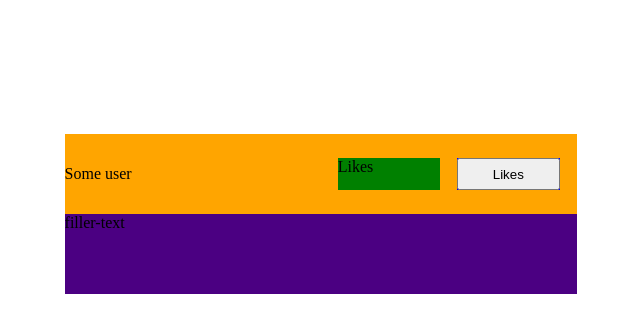
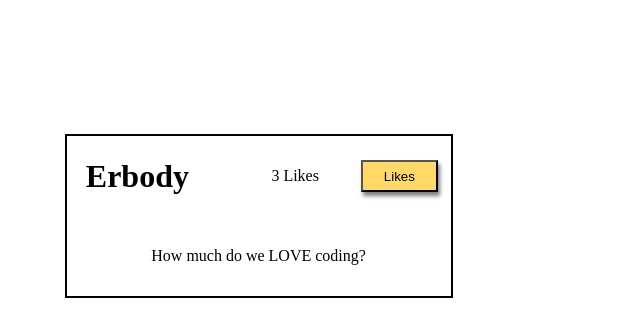
Before and after one commit to Driftwarder/Dojo-repo, a plain HTML site: page JS_ Projects/Liking_Likes/index.html in a window 1280 px wide. Shown: the top 336 px of the page, without its empty margins (133-773 px from the left). Drawn offline with Linux system fonts and the light colour scheme.

Commit message:
Likes Likes

```diff
--- a/JS_ Projects/Liking_Likes/index.html
+++ b/JS_ Projects/Liking_Likes/index.html
@@ -13,17 +13,17 @@
         <div class="container">
             <div class="top">
                 <Div class="some-user-area">
-                    <p class="some-user-text">Some user</p>
+                    <h1 class="some-user-text">Erbody</h1>
                 </Div>
                 <div class="likes-order">
-                    <p class="likes-counter">Likes</p>
+                    <p class="likes-counter"><span id="likes-counter">3</span> Likes</p>
                     <div class="likes-button-area">
-                        <button class="likes-button">Likes</button>
+                        <button class="likes-button" id="likes-button">Likes</button>
                     </div>
                 </div>
             </div>
             <div class="filler-text-area">
-                <p class="filler-text">filler-text</p>
+                <p class="filler-text">How much do we LOVE coding?</p>
             </div>
         </div>
     </div>
--- a/JS_ Projects/Liking_Likes/script.js
+++ b/JS_ Projects/Liking_Likes/script.js
@@ -0,0 +1 @@
+let num=3
--- a/JS_ Projects/Liking_Likes/style.css
+++ b/JS_ Projects/Liking_Likes/style.css
@@ -5,22 +5,31 @@
 }
 
 .container {
-    background-color: red;
+    /* background-color: red; */
+    border: 2px solid black;
     height: 20vh;
-    width: 40vw;
+    width: 30vw;
 }
 
 .top {
     display: flex;
     justify-content: space-between;
     align-items: center;
-    background-color: orange;
+    /* background-color: orange; */
     height: 50%;
     width: 100%;
 }
 
+.some-user-area{
+    margin-left: 5%;
+}
+
+.some-user-text{
+margin: 0;
+}
+
 .some-user {
-    background-color: yellow;
+    /* background-color: yellow; */
     height: 40%;
     width: 33.3%;
 }
@@ -35,30 +44,36 @@
 }
 
 .likes-counter {
-    background-color: green;
+    /* background-color: green; */
+    margin-top: 15%;
     height: 40%;
     width: 40%;
 }
 
 .likes-button-area {
-    background-color: blue;
+    /* background-color: blue; */
     height: 40%;
     width: 40%;
     min-width: 30px;
     min-height: 10px;
 }
 
-.likes-button{
+.likes-button {
+    background-color: #ffd966;
+    box-shadow: 2px 4px 4px rgba(0, 0, 0, 0.5);
     height: 100%;
     width: 100%;
 }
 
 .filler-text-area {
-    background-color: indigo;
+    display: flex;
+    justify-content: center;
+    align-items: center;
+    /* background-color: indigo; */
     height: 50%;
     width: 100%;
 }
 
-.filler-text{
+.filler-text {
     margin: 0;
 }
```
